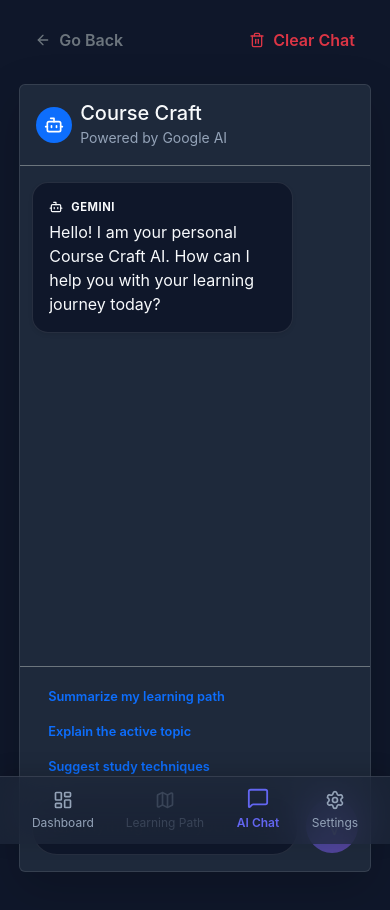
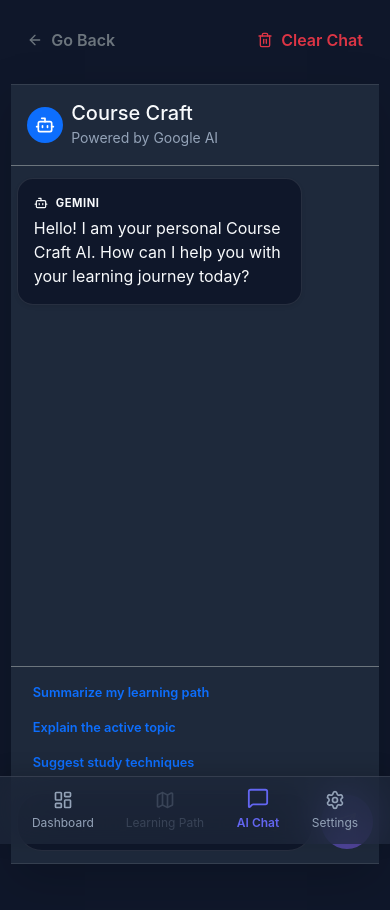
Before and after one commit to ibrezm1/Edu-assist01, a React (Vite) app in the folder client/: page / in a window 390 px wide. Both pictures are taken after a click on the button "AI Chat". Shown: the top 910 px of the page. Built offline with nearby package versions, Linux system fonts and the light colour scheme.

Commit message:
Maximize chat panel horizontal width on mobile screens

```diff
--- a/client/src/components/Chat.jsx
+++ b/client/src/components/Chat.jsx
@@ -118,7 +118,7 @@ const Chat = ({ settings, onBack, chatHistory = [], setChatHistory, backgroundTa
     };
 
     return (
-        <div className="content-wrapper d-flex flex-column" style={{ minHeight: '80vh' }}>
+        <div className="content-wrapper chat-page-wrapper d-flex flex-column" style={{ minHeight: '80vh' }}>
             <div className={`mb-4 d-flex ${onBack ? 'justify-content-between' : 'justify-content-end'} align-items-center`}>
                 {onBack && (
                     <Button
--- a/client/src/index.css
+++ b/client/src/index.css
@@ -523,3 +523,25 @@ body {
   color: var(--primary-color);
   background-color: rgba(99, 102, 241, 0.08);
 }
+
+/* Maximize Chat Width on Mobile Devices */
+@media (max-width: 767px) {
+  .chat-page-wrapper {
+    padding-left: 0 !important;
+    padding-right: 0 !important;
+  }
+
+  .chat-page-wrapper .themed-card {
+    border-left: none !important;
+    border-right: none !important;
+    border-radius: 0 !important;
+  }
+
+  .chat-page-wrapper .card-body {
+    padding: 0.75rem 0.35rem !important;
+  }
+
+  .chat-page-wrapper .card-footer {
+    padding: 0.75rem 0.35rem !important;
+  }
+}
```
